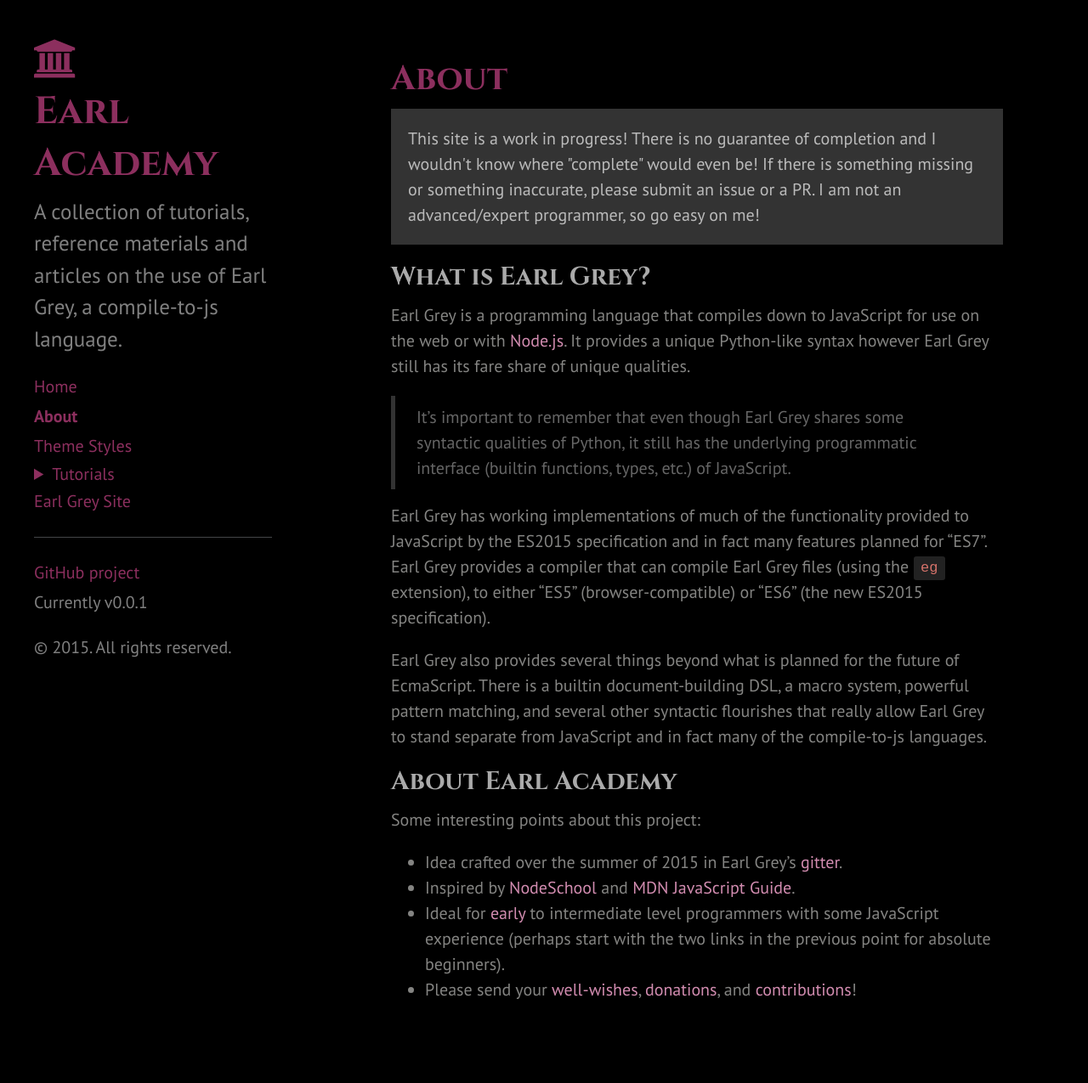
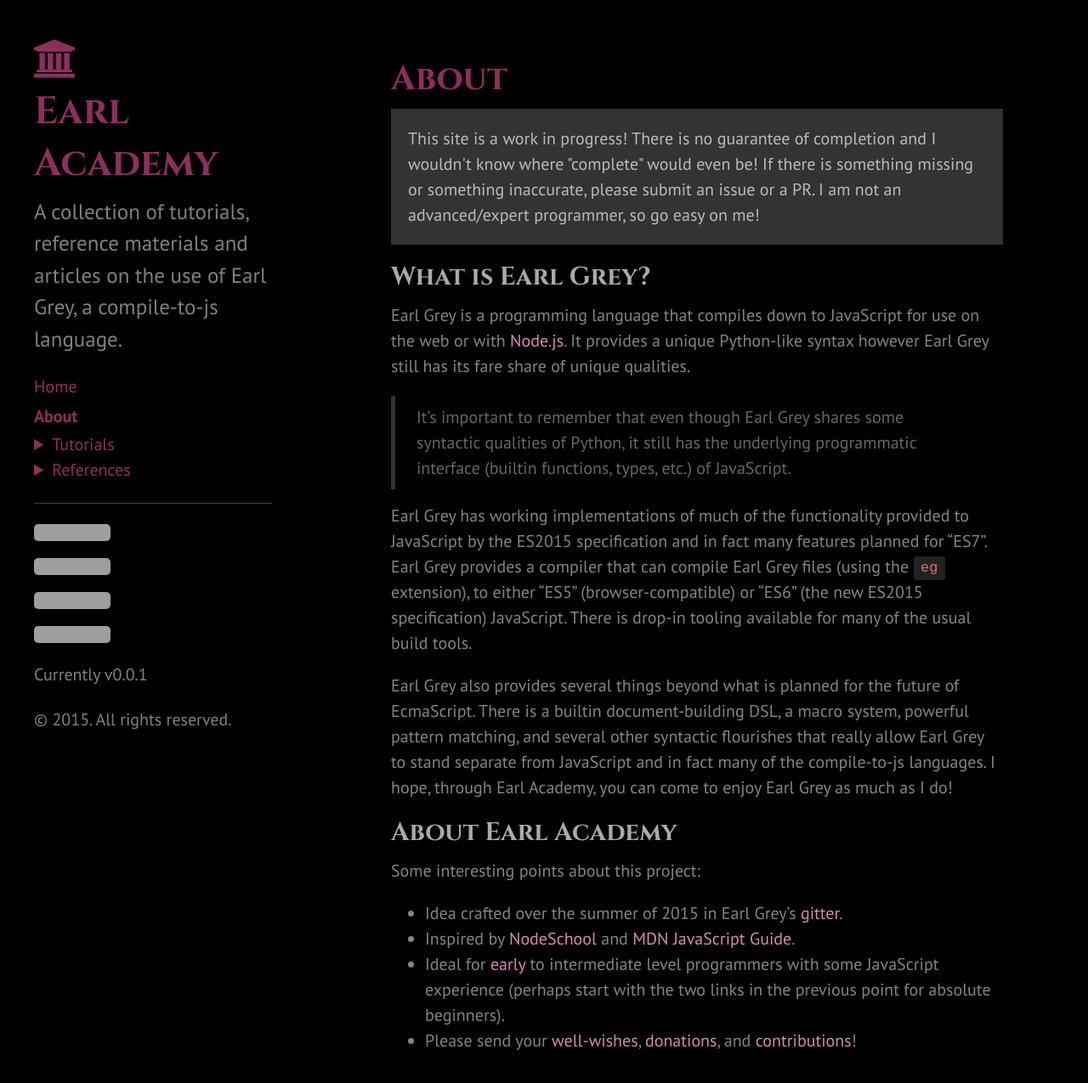
Before and after one commit to MadcapJake/earl-academy, a Jekyll site: the page built from about.md, in a window 1280 px wide and 1400 px high, scrolled down 12 px. Shown: the top 1275 px of the window at 85% size. Built offline with Jekyll 4.4.1, drawn with Linux system fonts in a browser that asks for light colours; nearby versions of some CDN libraries; some web fonts are replaced; Markdown is read by kramdown in place of the engine named in the settings; grey boxes are pictures that could not be loaded.

Commit message:
Make many imprvmts to theme and adjust initial intro post

```diff
--- a/_includes/sidebar.html
+++ b/_includes/sidebar.html
@@ -41,9 +41,31 @@
         {% endfor %}
       </details>
 
-      <a class="sidebar-nav-item" href="https://breuleux.github.io/earl-grey/">Earl Grey Site</a>
+      <details {% if page.tags contains "reference" %}open{% endif %}>
+        <summary>References</summary>
+        {% for node in pages_list %}
+          {% if node.title != null %}
+            {% if node.tags contains "reference" %}
+              <a class="sidebar-nav-item{% if page.url == node.url %} active{% endif %}" href="{{ site.baseurl }}{{ node.url  | remove_first: '/' }}">{{ node.title }}</a>
+            {% endif %}
+          {% endif %}
+        {% endfor %}
+      </details>
+
       <hr>
-      <a class="sidebar-nav-item" href="{{ site.github.repo }}">GitHub project</a>
+      <a href="https://breuleux.github.io/earl-grey/">
+        <img src="https://img.shields.io/badge/Earl-Grey-lightgrey.png?style=flat-square" alt="Earl Grey Site" />
+      </a>
+      <a href="{{ site.github.repo }}/issues">
+        <img src="https://img.shields.io/github/issues/madcapjake/earl-academy.png?style=flat-square" alt="GH Issues" />
+      </a>
+      <a href="{{ site.github.repo }}/blob/master/LICENSE.md">
+        <img src="https://img.shields.io/github/license/madcapjake/earl-academy.png?style=flat-square" alt="MIT License" />
+      </a>
+      <a href="{{ site.github.repo }}/stargazers">
+        <img src="https://img.shields.io/github/stars/madcapjake/earl-academy.png?style=social&label=Star" alt="GH Stars" />
+      </a>
+
       <span class="sidebar-nav-item">Currently v{{ site.version }}</span>
     </nav>
 
--- a/about.md
+++ b/about.md
@@ -13,9 +13,9 @@
 
 > It's important to remember that even though Earl Grey shares some syntactic qualities of Python, it still has the underlying programmatic interface (builtin functions, types, etc.) of JavaScript.
 
-Earl Grey has working implementations of much of the functionality provided to JavaScript by the ES2015 specification and in fact many features planned for "ES7".  Earl Grey provides a compiler that can compile Earl Grey files (using the `eg` extension), to either "ES5" (browser-compatible) or "ES6" (the new ES2015 specification).
+Earl Grey has working implementations of much of the functionality provided to JavaScript by the ES2015 specification and in fact many features planned for "ES7".  Earl Grey provides a compiler that can compile Earl Grey files (using the `eg` extension), to either "ES5" (browser-compatible) or "ES6" (the new ES2015 specification) JavaScript.  There is drop-in tooling available for many of the usual build tools.
 
-Earl Grey also provides several things beyond what is planned for the future of EcmaScript.  There is a builtin document-building DSL, a macro system, powerful pattern matching, and several other syntactic flourishes that really allow Earl Grey to stand separate from JavaScript and in fact many of the compile-to-js languages.
+Earl Grey also provides several things beyond what is planned for the future of EcmaScript.  There is a builtin document-building DSL, a macro system, powerful pattern matching, and several other syntactic flourishes that really allow Earl Grey to stand separate from JavaScript and in fact many of the compile-to-js languages.  I hope, through Earl Academy, you can come to enjoy Earl Grey as much as I do!
 
 ## About Earl Academy
 
--- a/public/css/blackdoc.css
+++ b/public/css/blackdoc.css
@@ -201,6 +201,10 @@
 .sidebar a,
 .sidebar summary {
   color: #8C2F5E;
+}
+.sidebar summary:focus {
+  font-weight: bold;
+  outline: 0 !important;
 }
 
 /* About section */
```
Also changed, not shown: _posts/2015-09-29-introducing-earl-academy.md (+2 -0 lines), palette.html (added, +216 -0 lines), styles.md (+2 -2 lines).
